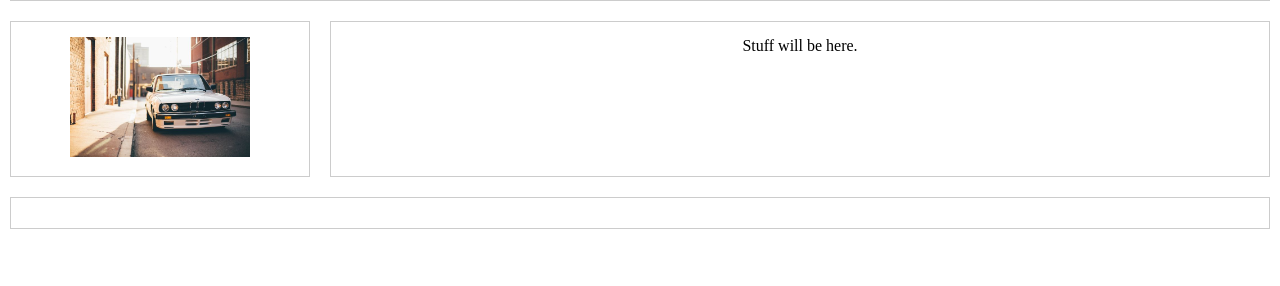
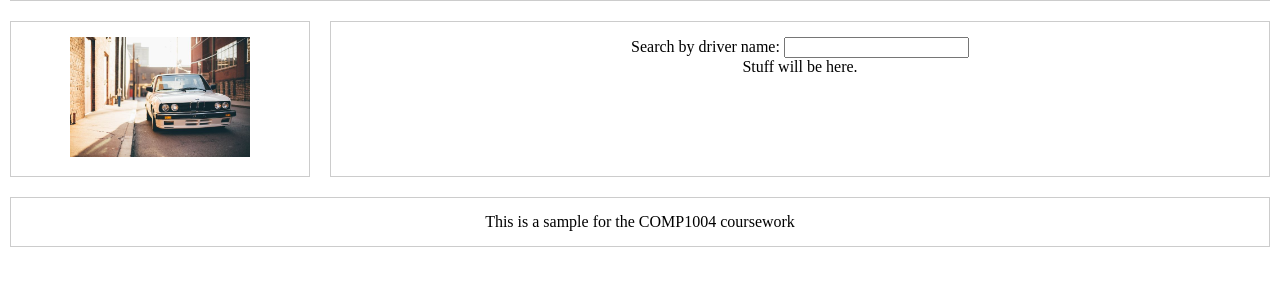
Before and after one commit to AlexTS12/AlexTS12.github.io, a plain HTML site: page index.html in a window 1280 px wide. Shown: the part 124-410 px from the top of the page. Drawn offline with Linux system fonts and the light colour scheme.

Commit message:
add search box people search

```diff
--- a/index.html
+++ b/index.html
@@ -20,13 +20,15 @@
 
 
     <main>
+        <label for="search">Search by driver name:</label>
+        <input type="text" id="search" name="search">
         <p>Stuff will be here.</p>
     </main>
     <aside class="sidebar"> <!-- Changed sidebar to aside for semantic correctness -->
         <img src="BMW.jpg" alt="Sidebar Image" width="180"> <!-- Add your image path here -->
     </aside>
     <footer>
-        <!-- Footer content here -->
+        <p>This is a sample for the COMP1004 coursework<p>
     </footer>
 </body>
 </html>
```
Also changed, not shown: addVehicle.html (+1 -1 lines).
